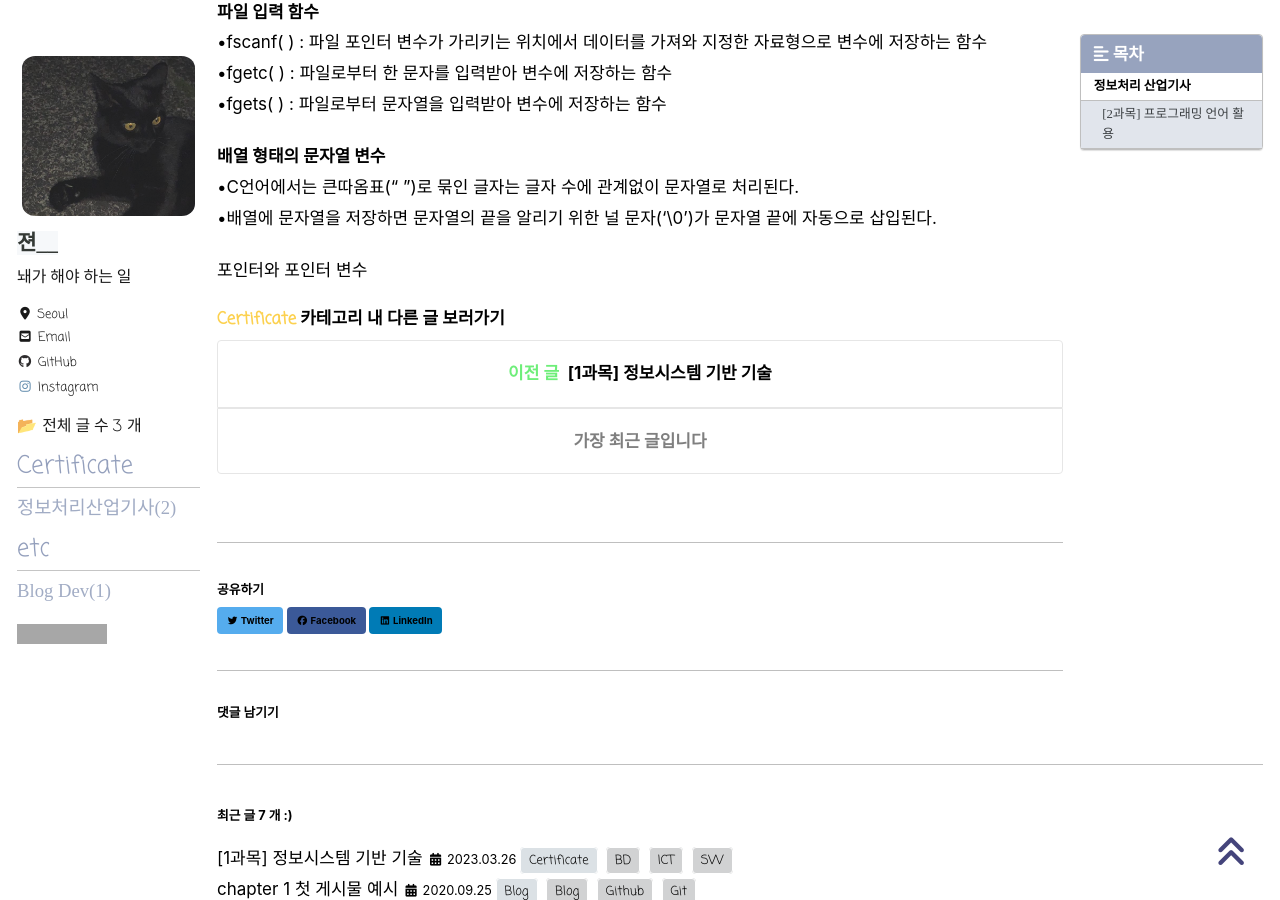
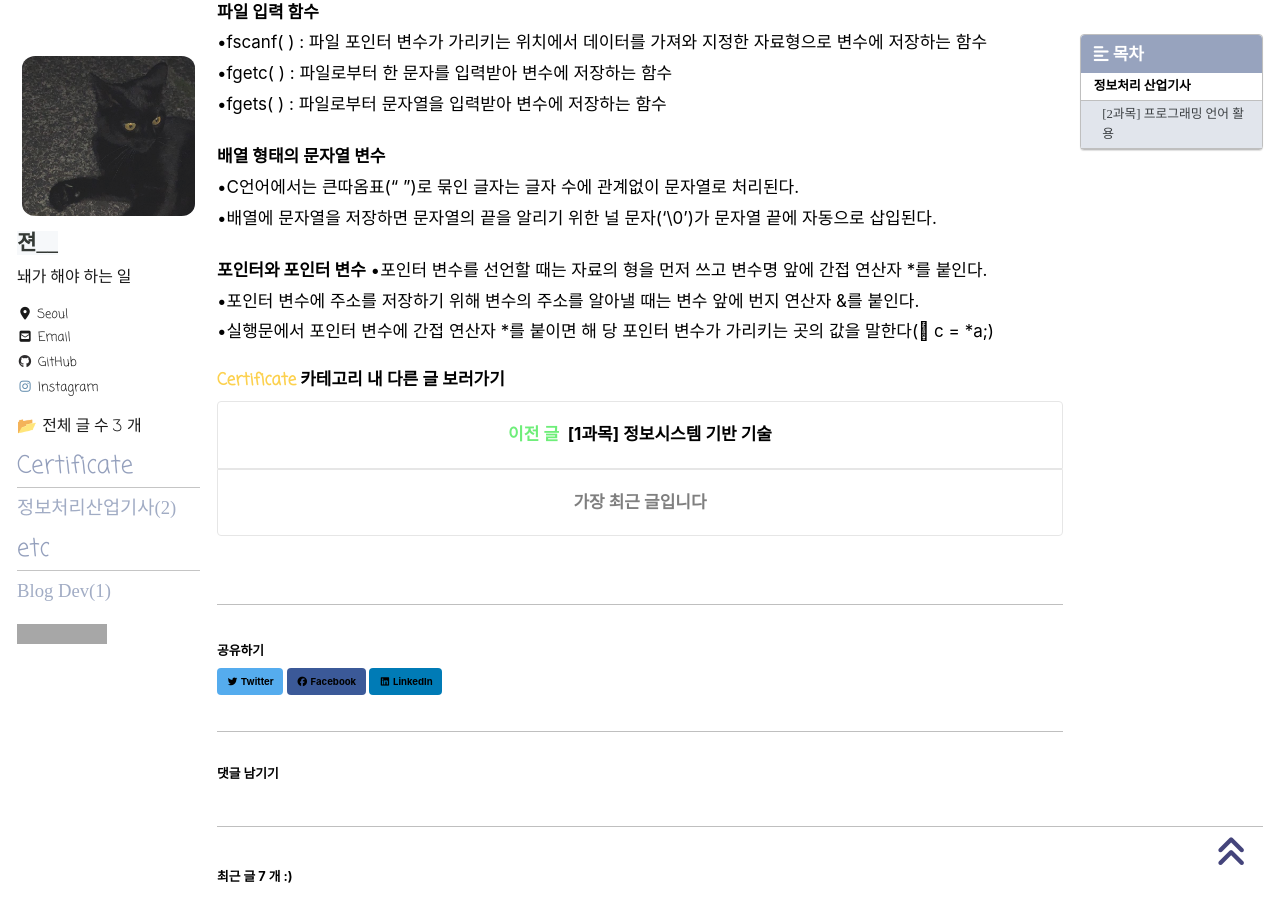
Before and after one commit to Ye0ni/Ye0ni.github.io, a Jekyll site: the page built from _posts/Certificate/2023-04-04-정보처리산업기사2.md, in a window 1280 px wide and 900 px high, scrolled down 3158 px. Built offline with Jekyll 4.4.1, drawn with Linux system fonts in a browser that asks for light colours; cached includes are drawn as plain includes; nearby versions of some CDN libraries; some web fonts are replaced; comment, search, counter and statistics services are not loaded; grey boxes are pictures that could not be loaded.

Commit message:
Blog upload
.

```diff
--- a/_posts/Certificate/2023-04-04-정보처리산업기사2.md
+++ b/_posts/Certificate/2023-04-04-정보처리산업기사2.md
@@ -126,4 +126,9 @@ r의 값과 은(는) 소수를 출력한 후, 커서를 다음 줄의 처음으
 •C언어에서는 큰따옴표(“ ”)로 묶인 글자는 글자 수에 관계없이 문자열로 처리된다.
 •배열에 문자열을 저장하면 문자열의 끝을 알리기 위한 널 문자(‘\0’)가 문자열 끝에 자동으로 삽입된다.
 
-포인터와 포인터 변수
+**포인터와 포인터 변수**
+•포인터 변수를 선언할 때는 자료의 형을 먼저 쓰고 변수명 앞에 간접 연산자 *를 붙인다.
+•포인터 변수에 주소를 저장하기 위해 변수의 주소를 알아낼 때는 변수 앞에 번지 연산자 &를 붙인다.
+•실행문에서 포인터 변수에 간접 연산자 *를 붙이면 해
+당 포인터 변수가 가리키는 곳의   값을 말한다( c =
+*a;)
```
